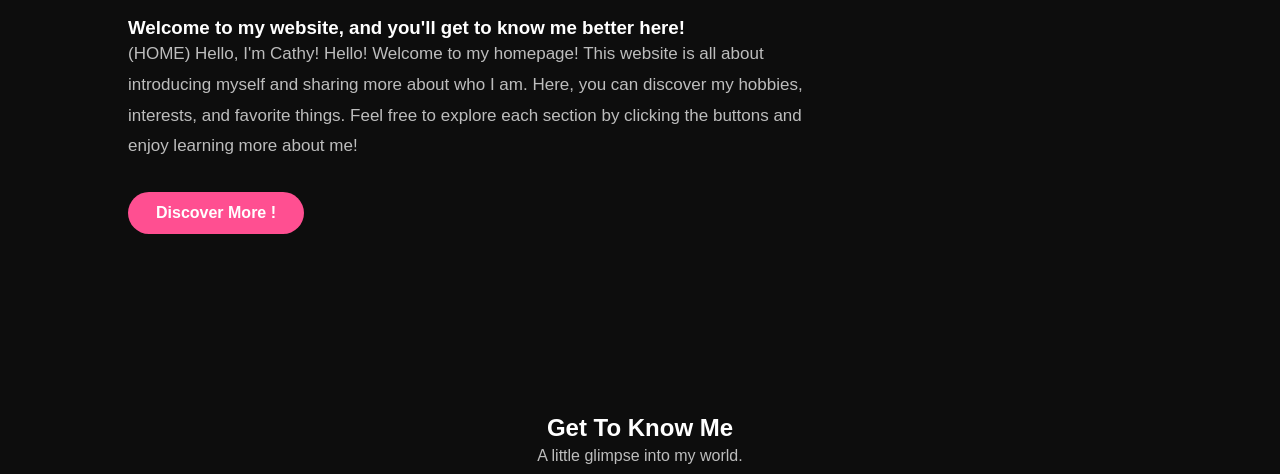
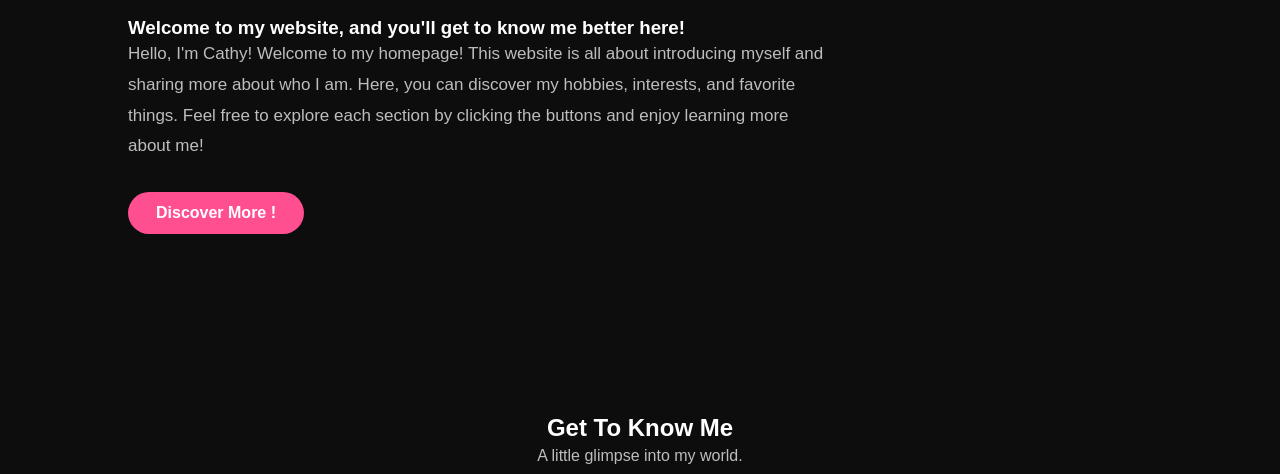
Before and after one commit to CatherineQ-prog/catherine.website, a plain HTML site: page index.html in a window 1280 px wide. Shown: the part 326-800 px from the top of the page. Drawn offline with Linux system fonts and the light colour scheme.

Commit message:
index.html

```diff
--- a/index.html
+++ b/index.html
@@ -39,11 +39,9 @@
             <h3>Welcome to my website, and you'll get to know me better here!</h3>
 
             <p class="description">
-                (HOME)
 
-Hello, I'm Cathy!
 
-Hello! Welcome to my homepage! This website is all about
+Hello, I'm Cathy! Welcome to my homepage! This website is all about
               introducing myself and sharing more about who I am.
               Here, you can discover my hobbies, interests,
             and favorite things.
```
